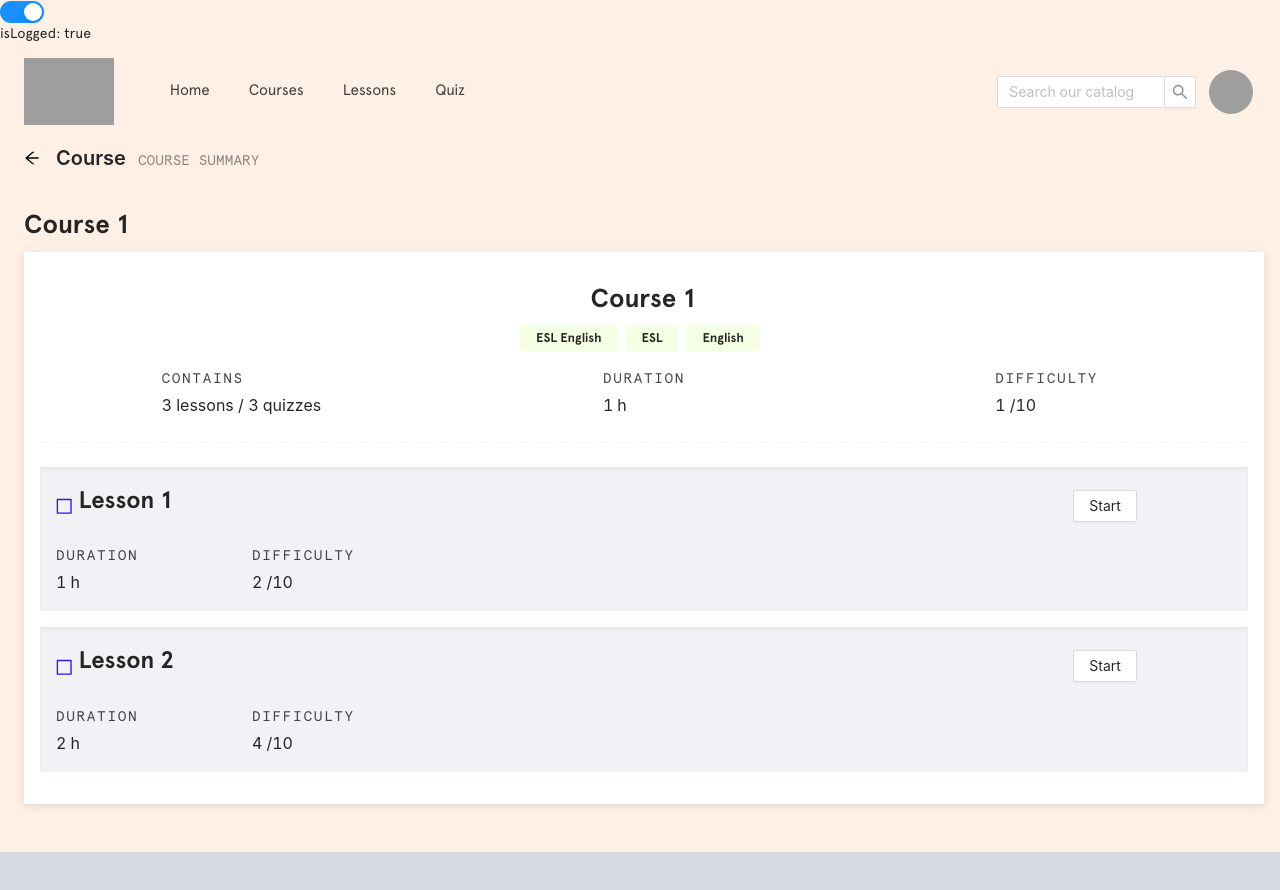
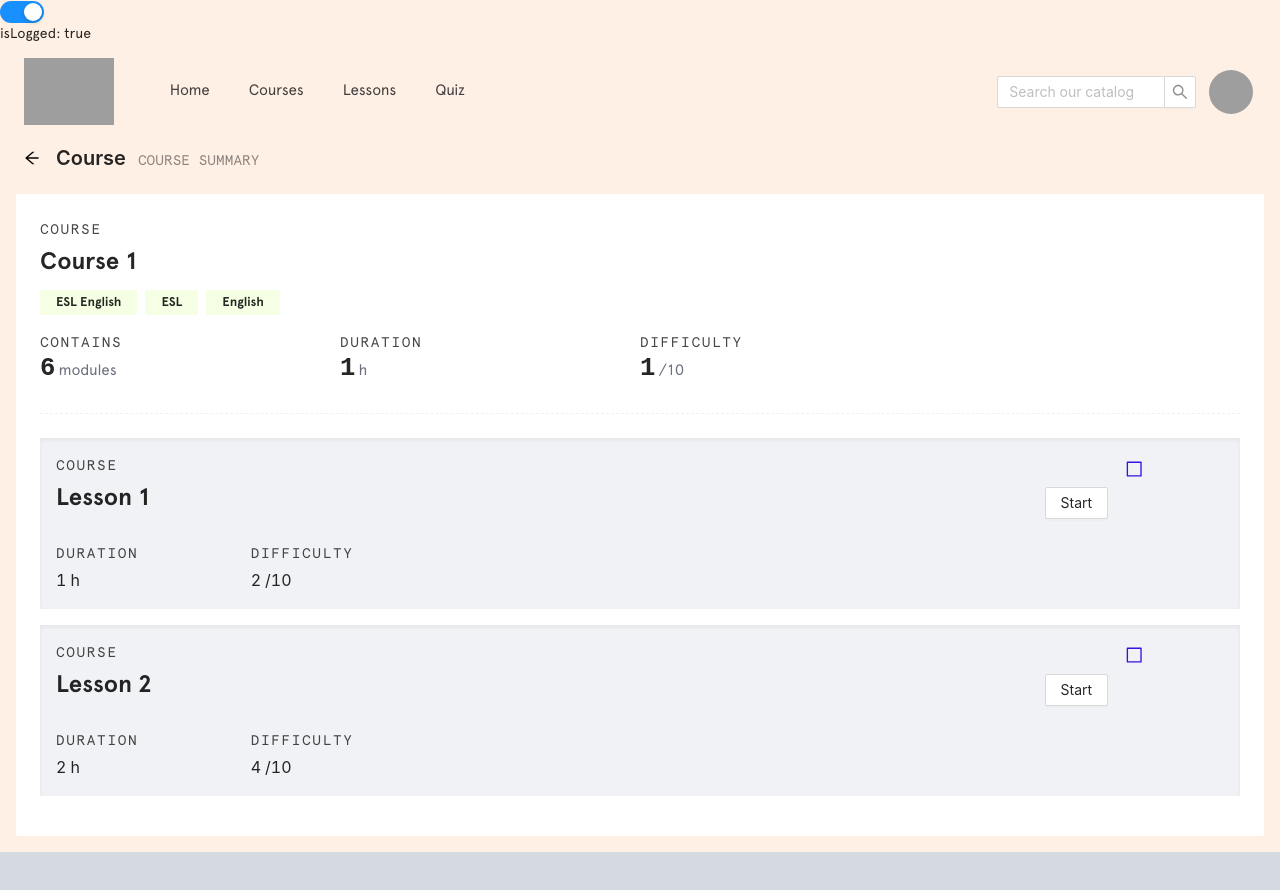
Before and after one commit to antoineGH/sayhello, a React (Create React App) app: page /auth/course/1 in a window 1280 px wide. Shown: the top 890 px of the page. Built offline with nearby package versions, Linux system fonts and the light colour scheme; grey boxes are pictures that could not be loaded.

Commit message:
design course content

```diff
--- a/src/components/course/CourseSummary.tsx
+++ b/src/components/course/CourseSummary.tsx
@@ -51,9 +51,8 @@ const CourseSummary = ({
 			</Row>
 			<Row>
 				<Col span={24}>
-					{tags.map((tag, count) => {
-						count++
-						return <Tag key={count}>{tag}</Tag>
+					{tags.map((tag) => {
+						return <Tag key={tag}>{tag}</Tag>
 					})}
 				</Col>
 			</Row>
--- a/src/components/courseContent/CourseContent.tsx
+++ b/src/components/courseContent/CourseContent.tsx
@@ -33,11 +33,11 @@ interface props {
 }
 
 const CourseContent = ({ course, tags, lessons }: props) => {
-	const { Text, Title } = Typography
+	const { Title } = Typography
 	const navigate = useNavigate()
 
 	const getContains = (numberLesson: number, numberQuiz: number) => {
-		return `${numberLesson} lesson${numberLesson > 1 ? 's' : ''} / ${numberQuiz} quiz${numberQuiz > 1 ? 'zes' : ''}`
+		return ` module${numberLesson + numberQuiz > 1 ? 's' : ''}`
 	}
 
 	const handleClickLesson = (lessonID: number) => {
@@ -46,50 +46,68 @@ const CourseContent = ({ course, tags, lessons }: props) => {
 	}
 
 	return (
-		<div className='container_quiz'>
-			<Row className='center title_row'>
+		<>
+			<Row>
+				<Col span={22}>
+					<div className='ant-statistic-title'>COURSE</div>
+				</Col>
+				<Col span={1} offset={1} style={{ justifyContent: 'center', display: 'flex' }}>
+					<Tooltip
+						title={
+							course.completed === 100
+								? `${course.courseName} completed`
+								: `${course.courseName} not completed`
+						}>
+						{course.completed === 100 && <CheckSquareOutlined className='checkedLesson' />}
+					</Tooltip>
+				</Col>
+			</Row>
+			<Row>
 				<Col>
-					<Title level={3}>{course.courseName}</Title>
+					<Title level={4}>{course.courseName}</Title>
 				</Col>
-				{course.completed === 100 && (
-					<Col style={{ marginLeft: '1rem', marginBottom: '.4rem', transform: 'scale(0.75)' }}>
-						<Tooltip title={`${course.courseName} completed`}>
-							<CheckSquareOutlined className='checkedLesson' />
-						</Tooltip>
-					</Col>
-				)}
 			</Row>
 			<Row className='center'>
-				<Col>
-					{tags.map((tag, count) => {
-						count++
-						return (
-							<Tooltip key={count} title={tag}>
-								<Tag>{tag}</Tag>
-							</Tooltip>
-						)
+				<Col span={24}>
+					{tags.map((tag) => {
+						return <Tag key={tag}>{tag}</Tag>
 					})}
 				</Col>
 			</Row>
 
-			<Row className='center mt1'>
-				<Col span={8} className='center '>
-					<Statistic title='Contains' value={getContains(course.numberLesson, course.numberQuiz)} />
+			<Row style={{ marginTop: '1rem' }}>
+				<Col span={6}>
+					<Statistic
+						className='stat_course_lower'
+						title='Contains'
+						value={course.numberLesson + course.numberQuiz}
+						suffix={getContains(course.numberLesson, course.numberQuiz)}
+					/>
 				</Col>
-				<Col span={8} className='center'>
-					<Statistic title='Duration' value={course.duration} suffix='h' />
+				<Col span={6}>
+					<Statistic className='stat_course_lower' title='Duration' value={course.duration} suffix='h' />
 				</Col>
-				<Col span={8} className='center'>
-					<Statistic title='Difficulty' value={course.difficulty} suffix='/10' />
+				<Col span={6}>
+					<Statistic
+						className='stat_course_lower'
+						title='Difficulty'
+						value={course.difficulty}
+						suffix='/10'
+					/>
 				</Col>
 			</Row>
 			<Divider dashed />
 
+			{/* LESSON */}
+
 			{lessons.map((lesson, count) => {
 				count++
 				return (
-					<div className='lesson_container'>
+					<div className='lesson_container' key={count}>
 						<Row>
+							<Col span={22}>
+								<div className='ant-statistic-title'>COURSE</div>
+							</Col>
 							<Col
 								style={{
 									justifyContent: 'center',
@@ -115,7 +133,6 @@ const CourseContent = ({ course, tags, lessons }: props) => {
 							<Col>
 								<Title level={4}>{lesson.lessonName}</Title>
 							</Col>
-
 							<Col
 								span={2}
 								offset={18}
@@ -136,7 +153,7 @@ const CourseContent = ({ course, tags, lessons }: props) => {
 					</div>
 				)
 			})}
-		</div>
+		</>
 	)
 }
 
--- a/src/components/quiz/QuizSummary.tsx
+++ b/src/components/quiz/QuizSummary.tsx
@@ -73,7 +73,7 @@ const QuizSummary = ({
 				<Col span={4}>
 					<Statistic className='stat_course_lower' title='Difficulty' value={difficulty} suffix='/10' />
 				</Col>
-				<Col span={1} offset={11} className='col_course_summary_btn'>
+				<Col span={2} offset={10} className='col_course_summary_btn'>
 					<Button
 						className={score !== -1 ? 'btn_disabled' : ''}
 						style={{ marginTop: '1rem' }}
--- a/src/pages/CoursePage.tsx
+++ b/src/pages/CoursePage.tsx
@@ -1,4 +1,4 @@
-import { PageHeader, Typography } from 'antd'
+import { Card, PageHeader } from 'antd'
 import CourseContent from 'components/courseContent/CourseContent'
 import useTitle from 'hooks/useTitle'
 import { useParams } from 'react-router'
@@ -9,7 +9,6 @@ const CoursePage = () => {
 	const urlParams = useParams()
 	const courseID = urlParams?.courseID
 	useTitle(`Course ${courseID}`)
-	const { Title } = Typography
 
 	const course = {
 		courseID: 1,
@@ -53,17 +52,9 @@ const CoursePage = () => {
 				title='Course'
 				subTitle='Course Summary'
 			/>
-			<div
-				style={{
-					margin: '1rem 1rem 1rem 1.5rem',
-				}}>
-				<div className='quiz_title'>
-					<Title level={3}>{course.courseName}</Title>
-				</div>
-				<div className='quiz_content'>
-					<CourseContent course={course} tags={tags} lessons={lessons} />
-				</div>
-			</div>
+			<Card bordered={false} style={{ marginLeft: '1rem', marginRight: '1rem', marginBottom: '1rem' }}>
+				<CourseContent course={course} tags={tags} lessons={lessons} />
+			</Card>
 		</div>
 	)
 }
```
